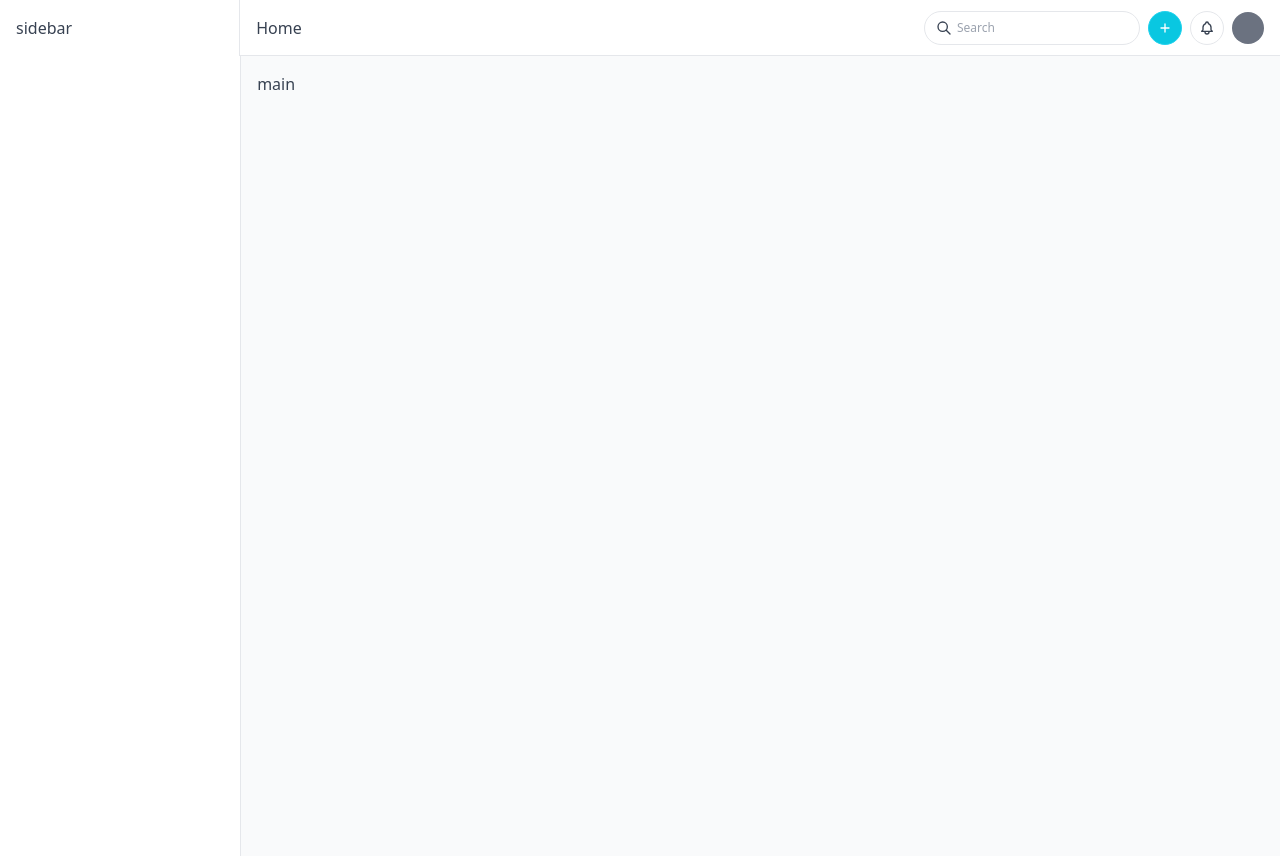
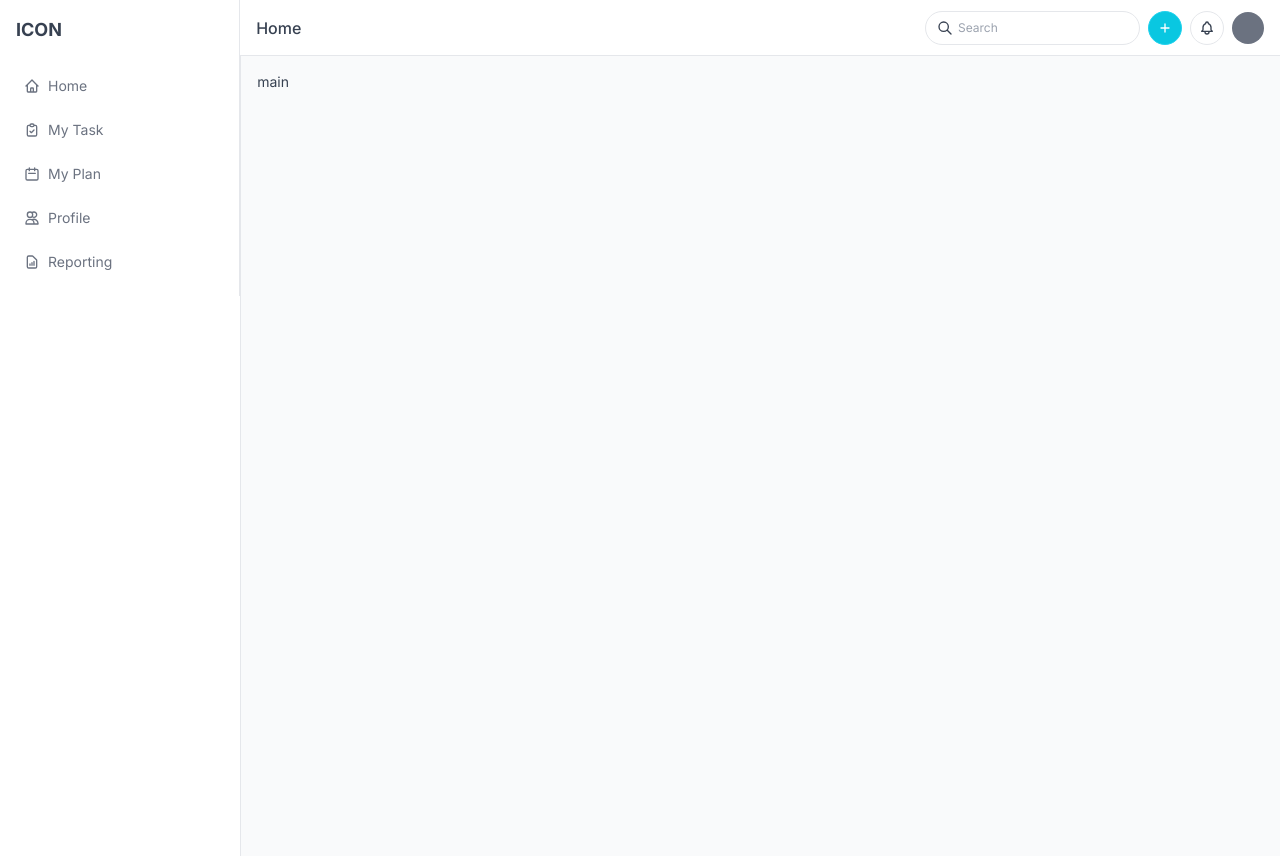
Before and after one commit to siunixdev/react-ui-task-management, a React (Create React App) app: page / in a window 1280 px wide. Built offline with nearby package versions, Linux system fonts and the light colour scheme.

Commit message:
Add sidebar component

```diff
--- a/src/index.sass
+++ b/src/index.sass
@@ -1,6 +1,8 @@
 @tailwind base
 @tailwind components
 @tailwind utilities
+@import url('https://fonts.googleapis.com/css2?family=Inter:wght@100;200;300;400;500;600;700;800;900&display=swap')
 
 body
-  @apply text-gray-700
+  font-family: 'Inter'
+  @apply text-gray-700 text-sm
--- a/src/layouts/Sidebar/Sidebar.jsx
+++ b/src/layouts/Sidebar/Sidebar.jsx
@@ -1,9 +1,53 @@
 import React from 'react'
+import './Sidebar.sass'
 
 function Sidebar() {
   return (
-    <div className='w-72 p-4 h-full border-r sticky top-0 bg-white z-50'>
-      sidebar
+    <div className='sidebar'>
+      <div className='mb-6'>
+        <span className='text-lg font-bold'>
+          ICON
+        </span>
+      </div>
+      <div>
+        <ul className='space-y-2'>
+          <li
+            className='flex items-center text-left w-full text-gray-500 hover:bg-primary hover:text-white rounded-lg p-2'>
+            <svg xmlns="http://www.w3.org/2000/svg" className="h-4 w-4" fill="none" viewBox="0 0 24 24" stroke="currentColor" strokeWidth="2">
+              <path strokeLinecap="round" strokeLinejoin="round" d="M3 12l2-2m0 0l7-7 7 7M5 10v10a1 1 0 001 1h3m10-11l2 2m-2-2v10a1 1 0 01-1 1h-3m-6 0a1 1 0 001-1v-4a1 1 0 011-1h2a1 1 0 011 1v4a1 1 0 001 1m-6 0h6" />
+            </svg>
+            <span className='ml-2'>Home</span>
+          </li>
+          <li
+            className='flex items-center text-left w-full text-gray-500 hover:bg-primary hover:text-white rounded-lg p-2'>
+            <svg xmlns="http://www.w3.org/2000/svg" className="h-4 w-4" fill="none" viewBox="0 0 24 24" stroke="currentColor" strokeWidth="2">
+              <path strokeLinecap="round" strokeLinejoin="round" d="M9 5H7a2 2 0 00-2 2v12a2 2 0 002 2h10a2 2 0 002-2V7a2 2 0 00-2-2h-2M9 5a2 2 0 002 2h2a2 2 0 002-2M9 5a2 2 0 012-2h2a2 2 0 012 2m-6 9l2 2 4-4" />
+            </svg>
+            <span className='ml-2'>My Task</span>
+          </li>
+          <li
+            className='flex items-center text-left w-full text-gray-500 hover:bg-primary hover:text-white rounded-lg p-2'>
+            <svg xmlns="http://www.w3.org/2000/svg" className="h-4 w-4" fill="none" viewBox="0 0 24 24" stroke="currentColor" strokeWidth="2">
+              <path strokeLinecap="round" strokeLinejoin="round" d="M8 7V3m8 4V3m-9 8h10M5 21h14a2 2 0 002-2V7a2 2 0 00-2-2H5a2 2 0 00-2 2v12a2 2 0 002 2z" />
+            </svg>
+            <span className='ml-2'>My Plan</span>
+          </li>
+          <li
+            className='flex items-center text-left w-full text-gray-500 hover:bg-primary hover:text-white rounded-lg p-2'>
+            <svg xmlns="http://www.w3.org/2000/svg" className="h-4 w-4" fill="none" viewBox="0 0 24 24" stroke="currentColor" strokeWidth="2">
+              <path strokeLinecap="round" strokeLinejoin="round" d="M12 4.354a4 4 0 110 5.292M15 21H3v-1a6 6 0 0112 0v1zm0 0h6v-1a6 6 0 00-9-5.197M13 7a4 4 0 11-8 0 4 4 0 018 0z" />
+            </svg>
+            <span className='ml-2'>Profile</span>
+          </li>
+          <li
+            className='flex items-center text-left w-full text-gray-500 hover:bg-primary hover:text-white rounded-lg p-2'>
+            <svg xmlns="http://www.w3.org/2000/svg" className="h-4 w-4" fill="none" viewBox="0 0 24 24" stroke="currentColor" strokeWidth="2">
+              <path strokeLinecap="round" strokeLinejoin="round" d="M9 17v-2m3 2v-4m3 4v-6m2 10H7a2 2 0 01-2-2V5a2 2 0 012-2h5.586a1 1 0 01.707.293l5.414 5.414a1 1 0 01.293.707V19a2 2 0 01-2 2z" />
+            </svg>
+            <span className='ml-2'>Reporting</span>
+          </li>
+        </ul>
+      </div>
     </div>
   )
 }
--- /dev/null
+++ b/src/layouts/Sidebar/Sidebar.sass
@@ -0,0 +1,2 @@
+.sidebar
+  @apply w-72 p-4 h-full border-r sticky top-0 bg-white z-50
```
